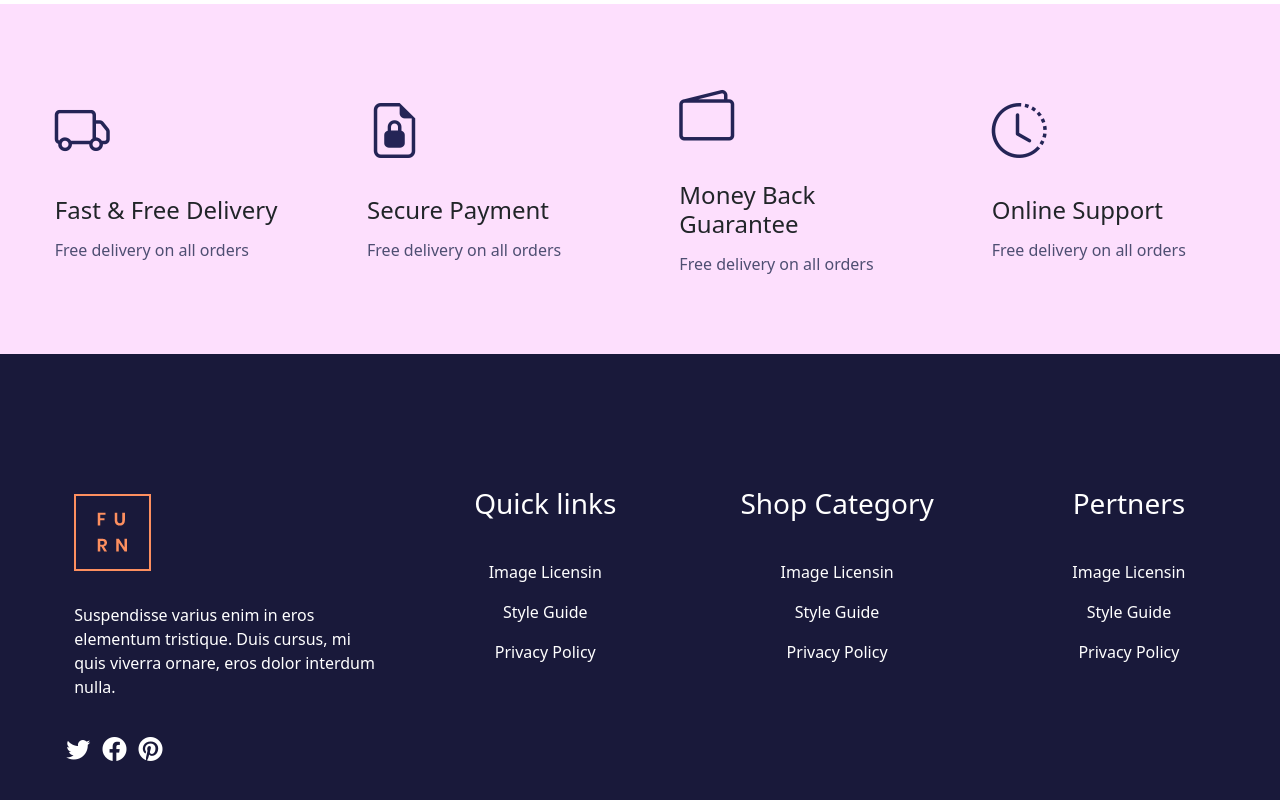
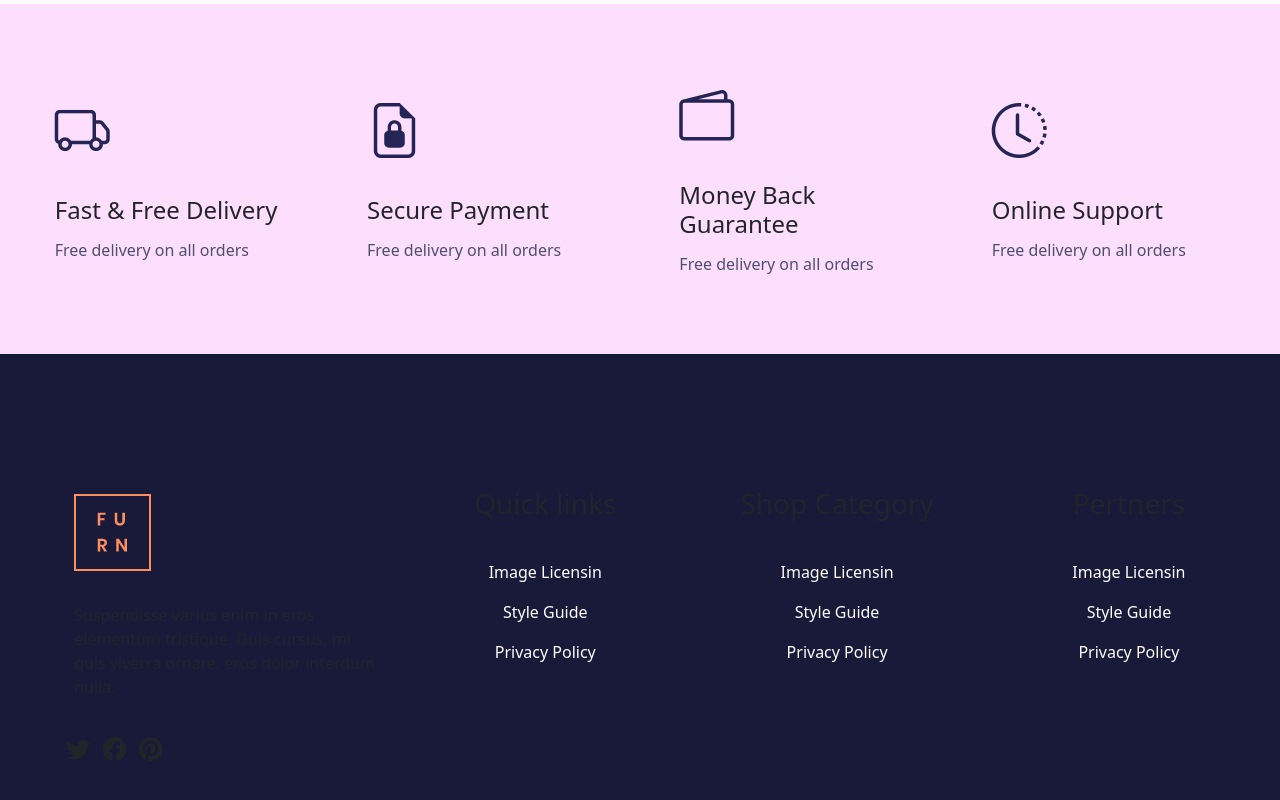
Before and after one commit to krishna-padaliya/JAVASCRIPT-WEBPAGE, a plain HTML site: page furnicture/index.html in a window 1280 px wide. Shown: the part 4676-5476 px from the top of the page. Drawn offline with nearby package versions, Linux system fonts and the light colour scheme.

Commit message:
Update index.html

```diff
--- a/furnicture/index.html
+++ b/furnicture/index.html
@@ -202,7 +202,7 @@
         </div>
     </div>
     <div class="end">
-        <footer class="d-flex justify-content-evenly align-items-center text-white">
+        <footer class="d-flex justify-content-evenly align-items-center">
             <div class="ftre">
                 <img src="image/logo2_footer.png" alt="" class="ms-5 mt-4 p-3">
                 <p class="p-3 ms-5">Suspendisse varius enim in eros elementum tristique. Duis cursus, mi quis viverra ornare, eros dolor interdum nulla.</p>
```
